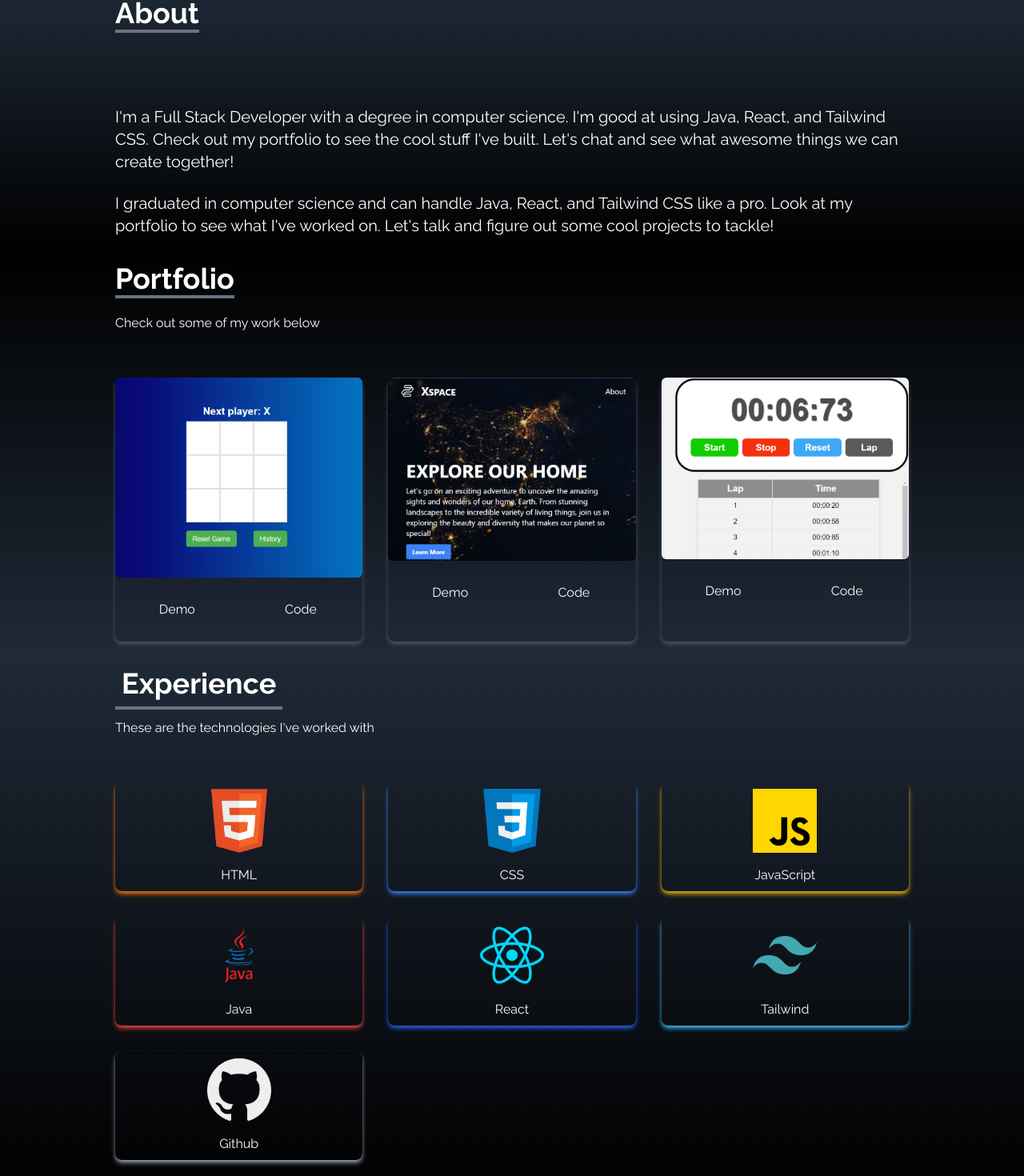
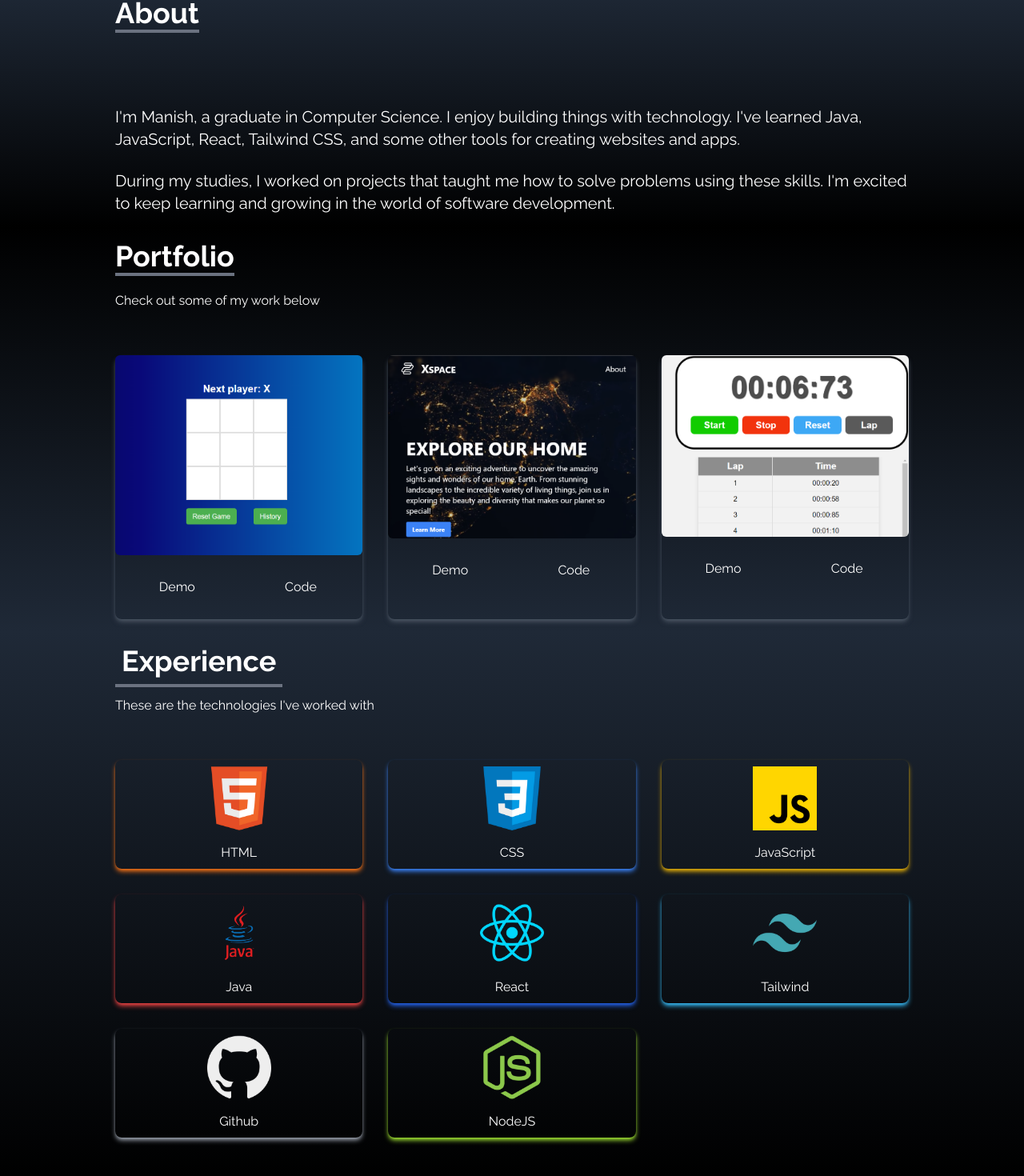
Before and after one commit to manishsahanidev/Portfolio, a React (Vite) app: page / in a window 1280 px wide. Shown: the part 820-2290 px from the top of the page at 80% size. Built offline with nearby package versions, Linux system fonts and the light colour scheme.

Commit message:
edit: About & added: new skill

```diff
--- a/src/components/About.jsx
+++ b/src/components/About.jsx
@@ -1,4 +1,4 @@
-import React from "react";
+/* eslint-disable react/no-unescaped-entities */
 
 const About = () => {
   return (
@@ -14,18 +14,13 @@ const About = () => {
         </div>
 
         <p className="text-xl mt-[4rem]">
-          I'm a Full Stack Developer with a degree in computer science. I'm good
-          at using Java, React, and Tailwind CSS. Check out my portfolio to see
-          the cool stuff I've built. Let's chat and see what awesome things we
-          can create together!
+          I'm Manish, a graduate in Computer Science. I enjoy building things with technology. I've learned Java, JavaScript, React, Tailwind CSS, and some other tools for creating websites and apps.
         </p>
 
         <br />
 
         <p className="text-xl">
-          I graduated in computer science and can handle Java, React, and
-          Tailwind CSS like a pro. Look at my portfolio to see what I've worked
-          on. Let's talk and figure out some cool projects to tackle!
+          During my studies, I worked on projects that taught me how to solve problems using these skills. I'm excited to keep learning and growing in the world of software development.
         </p>
       </div>
     </div>
--- a/src/components/Experience.jsx
+++ b/src/components/Experience.jsx
@@ -1,8 +1,9 @@
-import React from "react";
+/* eslint-disable react/no-unescaped-entities */
 
 import html from "../assets/html.png";
 import css from "../assets/css.png";
 import javascript from "../assets/javascript.png";
+import node from '../assets/node.png';
 import java from "../assets/java.png";
 import reactImg from "../assets/react.png";
 import tailwind from "../assets/tailwind.png";
@@ -52,6 +53,12 @@ const Experience = () => {
       title: "Github",
       style: "shadow-gray-400",
     },
+    {
+      id: 8,
+      src: node,
+      title: "NodeJS",
+      style: "shadow-lime-400",
+    },
   ];
 
   return (
```
